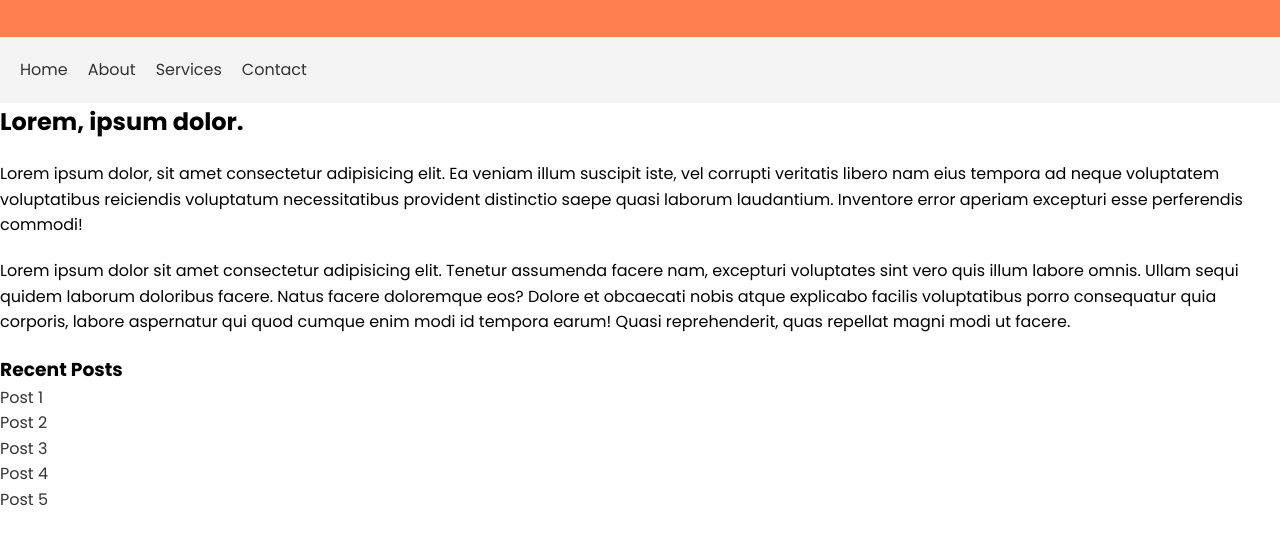
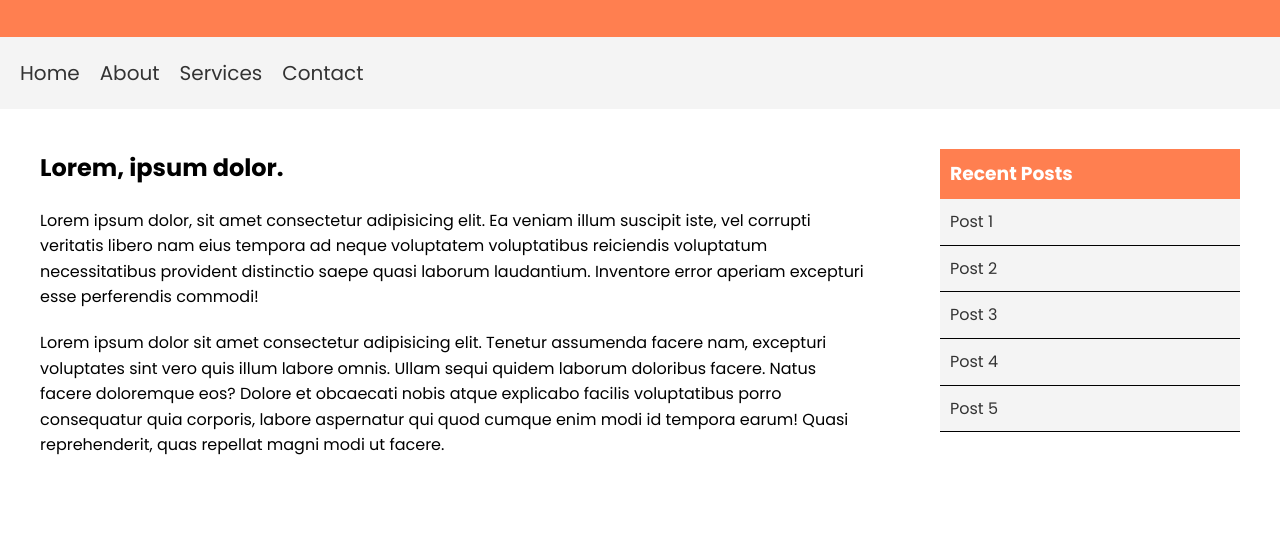
Before and after one commit to Ztevencodes/Flexbox-layout-challange, a plain HTML site: page index.html in a window 1280 px wide. Shown: the part 94-638 px from the top of the page. Drawn offline with Linux system fonts and the light colour scheme.

Commit message:
Update style.css

```diff
--- a/css/style.css
+++ b/css/style.css
@@ -41,3 +41,33 @@
     padding: 20px;
     background-color: #f4f4f4;
   }
+
+  .main-menu a {
+    font-size: 20px;
+  }
+
+  .main {
+    display: flex;
+    gap: 70px;
+    padding: 40px;
+  }
+
+  .main section {
+    flex: 1;
+  }
+
+  .main aside {
+    width: 300px;
+  }
+
+.main aside h3 {
+  padding: 10px;
+  background-color: coral;
+  color: #fff;
+}
+
+.main aside li {
+  padding: 10px;
+  background-color: #f4f4f4;
+  border-bottom: 1px solid;
+}
```
